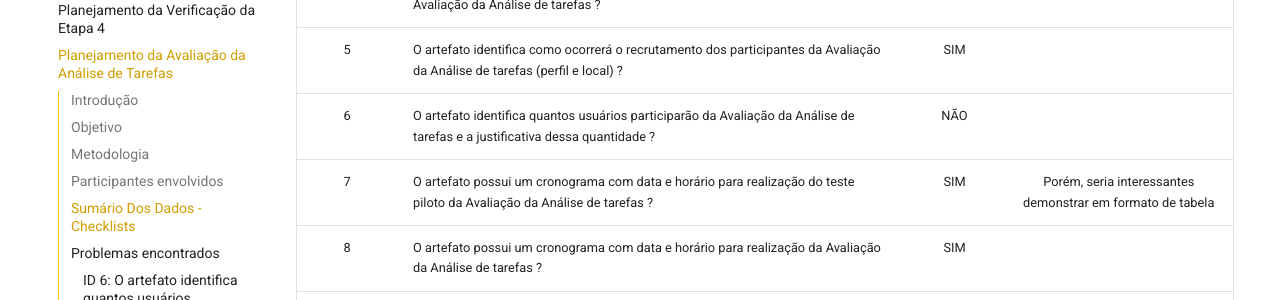
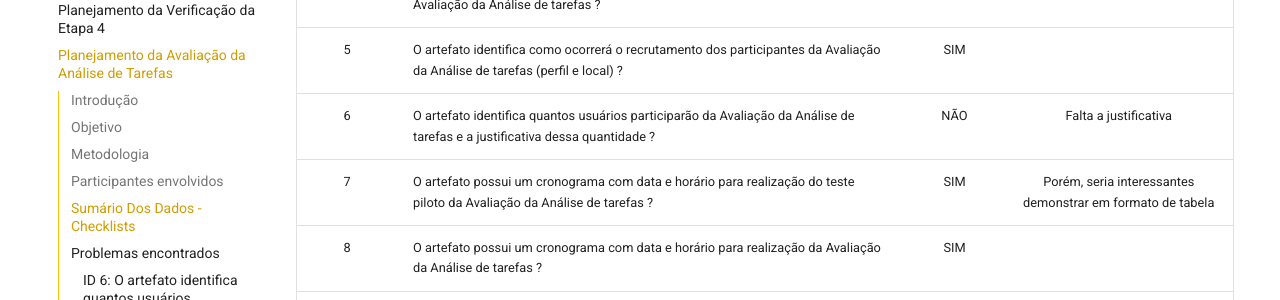
Before and after one commit to Interacao-Humano-Computador/2023.2-OnlineJudge, an MkDocs documentation site: the page built from docs/verificacao/grupo_8/etapa_4/planejamento-analise-tarefas.md, in a window 1280 px wide and 900 px high, scrolled down 1480 px. Shown: the part 152-452 px from the top of the window. Built offline with MkDocs 1.6.1 and Material for MkDocs 9.7.7, drawn with Linux system fonts in a browser that asks for light colours.

Commit message:
Pequena correção

```diff
--- a/docs/verificacao/grupo_8/etapa_4/planejamento-analise-tarefas.md
+++ b/docs/verificacao/grupo_8/etapa_4/planejamento-analise-tarefas.md
@@ -52,7 +52,7 @@ A Tabela 2 apresenta o checklist referente aos itens exigidos para o planejament
 |  3  | O artefato apresenta a metodologia que será utilizada na Avaliação da Análise de tarefas ?                                                                           |        SIM  |            |
 |  4  | O artefato apresenta as perguntas e/ou tarefas a serem exploradas durante a Avaliação da Análise de tarefas ?                                                        |    SIM     |            |
 |  5  | O artefato identifica como ocorrerá o recrutamento dos participantes da Avaliação da Análise de tarefas (perfil e local) ?                                           |     SIM    |            |
-|  6  | O artefato identifica quantos usuários participarão da Avaliação da Análise de tarefas e a justificativa dessa quantidade ?                                          |     NÃO     |      |
+|  6  | O artefato identifica quantos usuários participarão da Avaliação da Análise de tarefas e a justificativa dessa quantidade ?                                          |     NÃO     |   Falta a justificativa   |
 |  7  | O artefato possui um cronograma com data e horário para realização do teste piloto da Avaliação da Análise de tarefas ?                                              |     SIM     |     Porém, seria interessantes demonstrar em formato de tabela       |
 |  8  | O artefato possui um cronograma com data e horário para realização da Avaliação da Análise de tarefas ?                                                              |     SIM     |            |
 |  9  | O artefato identifica o orçamento necessário para a Avaliação da Análise de tarefas ?                                                                                SIM          |            |
```
